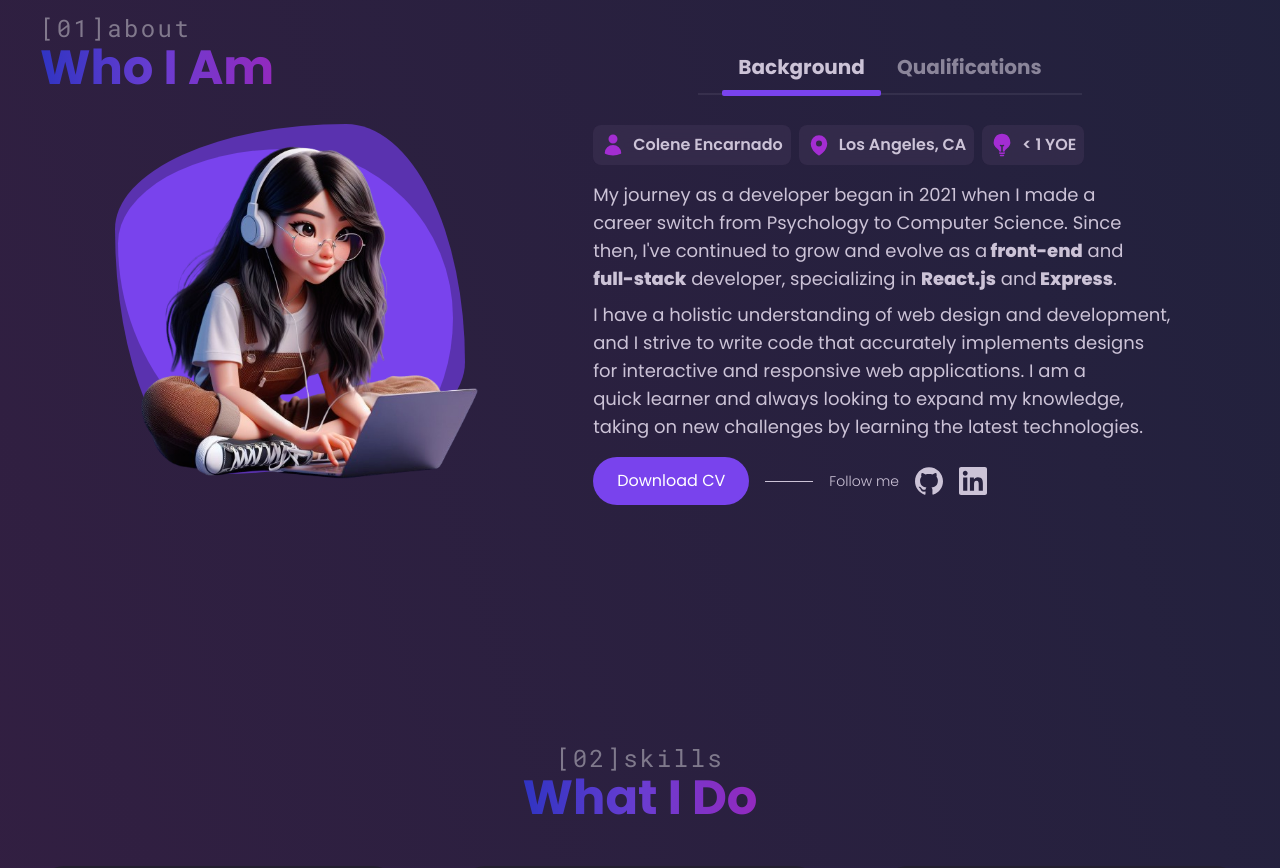
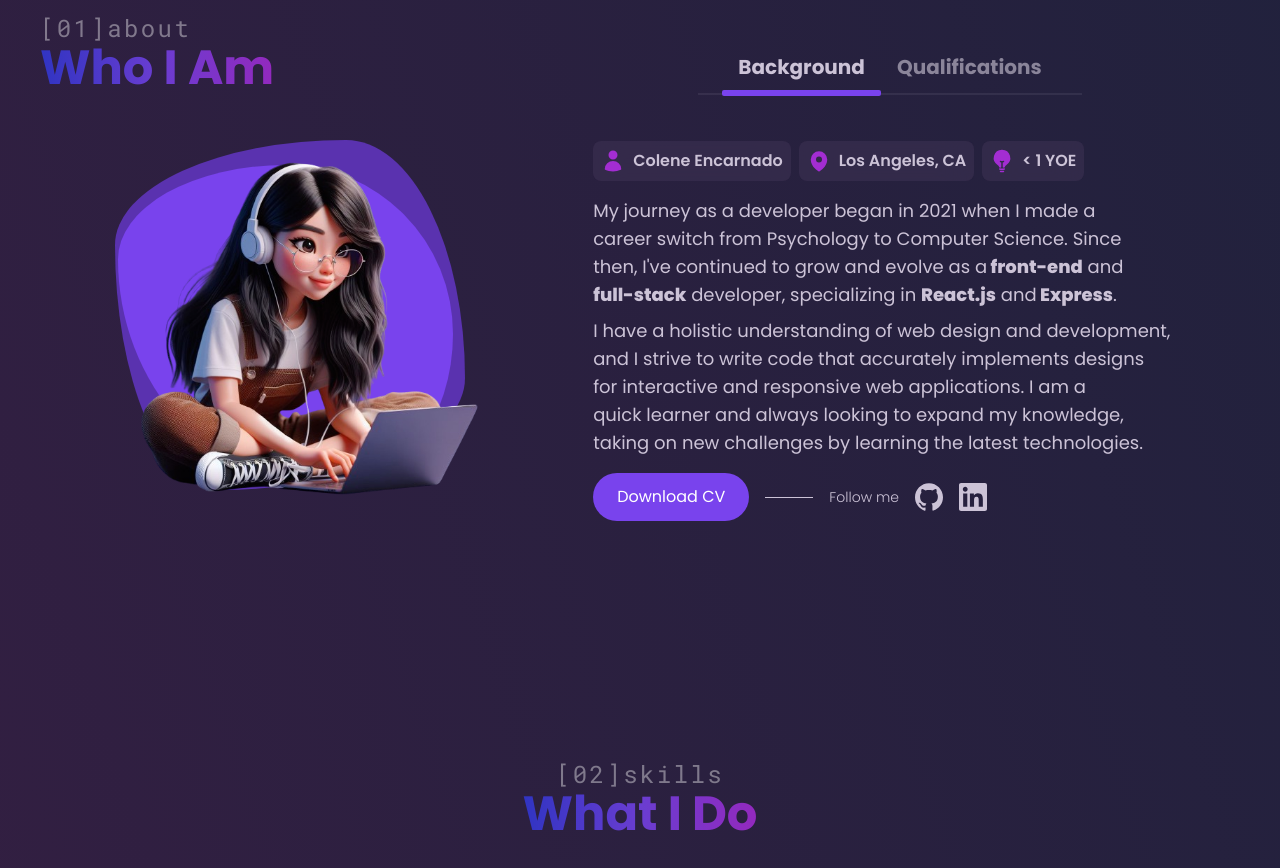
Before and after one commit to encarnac/portfolio, a React (Vite) app: page / in a window 1280 px wide. Shown: the part 1060-1928 px from the top of the page. Built offline with nearby package versions, Linux system fonts and the light colour scheme.

Commit message:
Added margin between header and content in desktop

```diff
--- a/src/components/AboutSection.jsx
+++ b/src/components/AboutSection.jsx
@@ -63,7 +63,7 @@ const AboutSection = ({ setSelectedPage }) => {
         </div>
       </div>
 
-      <div className="mt-4 grid grid-cols-1 items-start justify-items-center gap-x-0 gap-y-4 py-8 lg:mt-0 lg:grid-cols-12 lg:gap-y-0 lg:py-0">
+      <div className="mt-4 grid grid-cols-1 items-start justify-items-center gap-x-0 gap-y-4 py-8 lg:grid-cols-12 lg:gap-y-0 lg:py-0">
         <motion.div
           initial="hidden"
           whileInView="visible"
```
